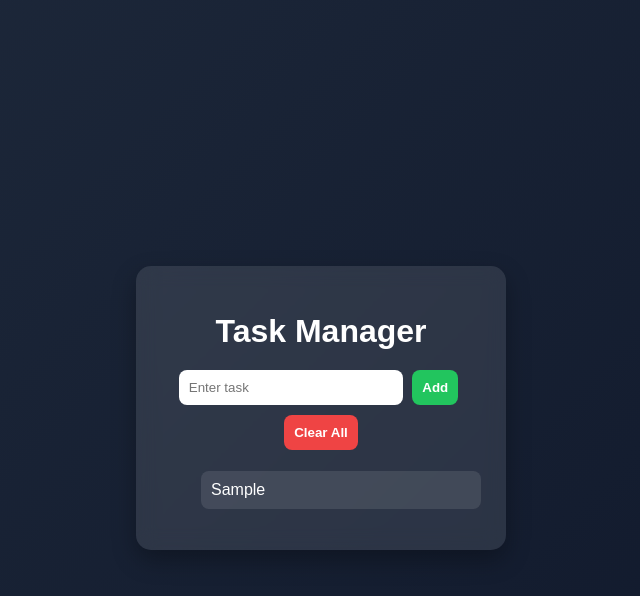
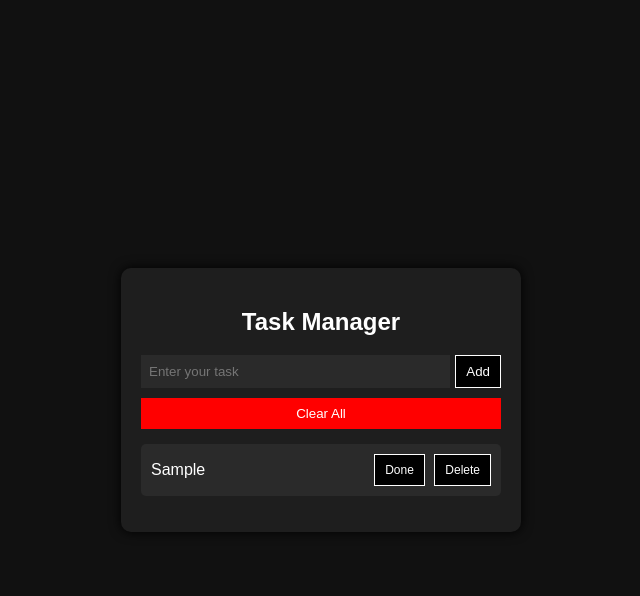
Before and after one commit to juug24btech14820-hash/task-manager, a plain HTML site: page index.html in a window 1280 px wide. Both pictures are taken after typing "Sample" into the empty fields and a click on the button "Add". Shown: the whole page, without its empty margins (319-959 px from the left). Drawn offline with Linux system fonts and the light colour scheme.

Commit message:
Add files via upload

```diff
--- a/index.html
+++ b/index.html
@@ -1,10 +1,27 @@
+<!DOCTYPE html>
+<html lang="en">
+<head>
+    <meta charset="UTF-8">
+    <title>Task Manager</title>
+    <link rel="stylesheet" href="style.css">
+</head>
+<body>
+
 <div class="container">
-    <h1>Task Manager</h1>
+    <h2>Task Manager</h2>
 
-    <input type="text" id="taskInput" placeholder="Enter task">
-    <button onclick="addTask()">Add</button>
-    <button onclick="clearAll()">Clear All</button>
+    <div class="input-box">
+        <input type="text" id="taskInput" placeholder="Enter your task">
+        <button onclick="addTask()">Add</button>
+    </div>
+
+    <div class="clear-box">
+        <button onclick="clearAll()">Clear All</button>
+    </div>
 
     <ul id="taskList"></ul>
-</div><script src="script.js"></script>
-<link rel="stylesheet" href="style.css">
+</div>
+
+<script src="script.js"></script>
+</body>
+</html>
--- a/script.js
+++ b/script.js
@@ -1,24 +1,37 @@
-function addTask() {
+function addTask(){
     let input = document.getElementById("taskInput");
-    let task = input.value;
+    let taskText = input.value.trim();
 
-    alert("Button clicked"); // TEST LINE
-
-    if (task === "") {
-        alert("Enter something!");
+    if(taskText === ""){
+        alert("Please enter a task");
         return;
     }
 
     let li = document.createElement("li");
-    li.innerHTML = task;
+
+    li.innerHTML = `
+        <span>${taskText}</span>
+        <div class="actions">
+            <button onclick="markDone(this)">Done</button>
+            <button onclick="deleteTask(this)">Delete</button>
+        </div>
+    `;
 
     document.getElementById("taskList").appendChild(li);
 
     input.value = "";
 }
-function clearAll() {
+
+function deleteTask(btn){
+    btn.parentElement.parentElement.remove();
+}
+
+function markDone(btn){
+    let task = btn.parentElement.parentElement.querySelector("span");
+    task.classList.toggle("done");
+}
+
+// ✅ NEW FEATURE: CLEAR ALL
+function clearAll(){
     document.getElementById("taskList").innerHTML = "";
-    localStorage.removeItem("tasks");
-}li.innerHTML = task +
-" <div><button onclick='completeTask(this)'>✔</button>" +
-"<button onclick='deleteTask(this)'>❌</button></div>";
+}
--- a/style.css
+++ b/style.css
@@ -1,75 +1,84 @@
-body {
-    font-family: 'Poppins', sans-serif;
-    background: linear-gradient(135deg, #1e293b, #0f172a);
-    display: flex;
-    justify-content: center;
-    align-items: center;
-    height: 100vh;
+body{
+    margin:0;
+    height:100vh;
+    display:flex;
+    justify-content:center;
+    align-items:center;
+    background:#111;
+    font-family:Arial;
 }
 
-/* Glass card */
-.container {
-    background: rgba(255, 255, 255, 0.1);
-    backdrop-filter: blur(10px);
-    padding: 25px;
-    border-radius: 15px;
-    width: 320px;
-    text-align: center;
-    box-shadow: 0 10px 25px rgba(0,0,0,0.3);
+.container{
+    width:360px;
+    background:#1e1e1e;
+    padding:20px;
+    border-radius:10px;
+    box-shadow:0 0 12px black;
 }
 
-/* Title */
-h1 {
-    margin-bottom: 15px;
-    color: white;
+h2{
+    color:white;
+    text-align:center;
 }
 
-/* Input */
-input {
-    padding: 10px;
-    width: 70%;
-    border: none;
-    border-radius: 8px;
-    outline: none;
+.input-box{
+    display:flex;
+    gap:5px;
 }
 
-/* Buttons */
-button {
-    padding: 10px;
-    border: none;
-    border-radius: 8px;
-    cursor: pointer;
-    margin: 5px;
-    font-weight: bold;
+input{
+    flex:1;
+    padding:8px;
+    border:none;
+    outline:none;
+    background:#2a2a2a;
+    color:white;
 }
 
-/* Add button */
-button:first-of-type {
-    background: #22c55e;
-    color: white;
+button{
+    padding:8px 10px;
+    border:none;
+    cursor:pointer;
+    background:black;
+    color:white;
+    border:1px solid white;
 }
 
-/* Clear button */
-button:last-of-type {
-    background: #ef4444;
-    color: white;
+ul{
+    list-style:none;
+    padding:0;
+    margin-top:15px;
 }
 
-/* Task list */
-li {
-    margin: 10px 0;
-    list-style: none;
-    background: rgba(255,255,255,0.1);
-    padding: 10px;
-    border-radius: 8px;
-    color: white;
-    display: flex;
-    justify-content: space-between;
-    align-items: center;
+li{
+    background:#2a2a2a;
+    margin:8px 0;
+    padding:10px;
+    color:white;
+    display:flex;
+    justify-content:space-between;
+    align-items:center;
+    border-radius:5px;
 }
 
-/* Completed task */
-.completed {
-    text-decoration: line-through;
-    opacity: 0.6;
+.done{
+    text-decoration:line-through;
+    color:gray;
 }
+
+.actions button{
+    margin-left:5px;
+    font-size:12px;
+}.clear-box{
+    margin-top:10px;
+    text-align:center;
+}
+
+.clear-box button{
+    width:100%;
+    background:red;
+    border:none;
+    color:white;
+    padding:8px;
+    cursor:pointer;
+}
```
